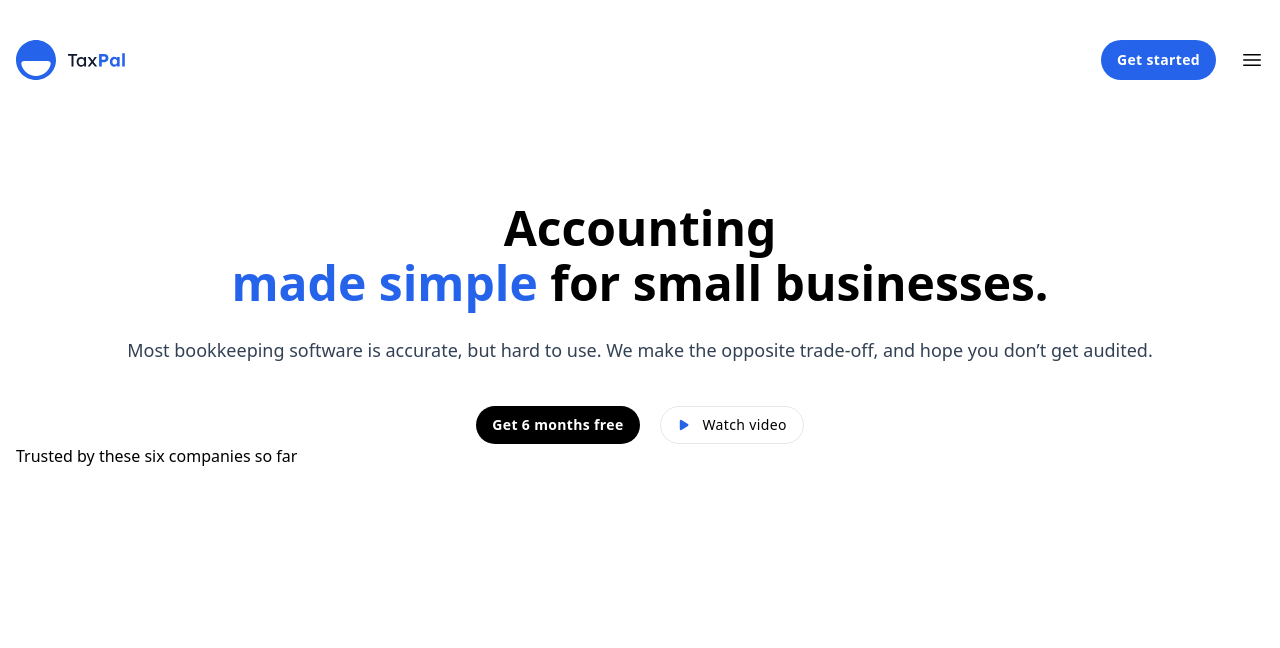
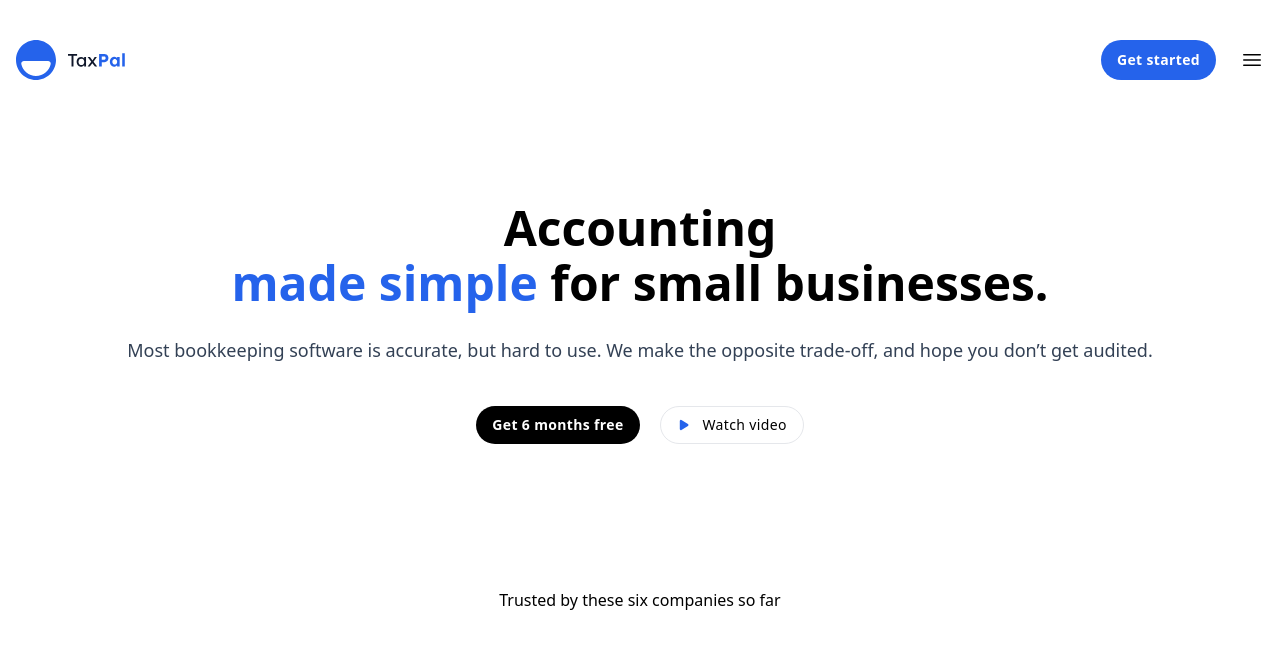
Before and after one commit to amine-omari/Taxpal-clone, a Next.js app: page / in a window 1280 px wide. Shown: the top 648 px of the page. Built offline with nearby package versions, Linux system fonts and the light colour scheme.

Commit message:
fix: style in TrustedCompanies component

```diff
--- a/components/TrustedCompanies.jsx
+++ b/components/TrustedCompanies.jsx
@@ -2,8 +2,8 @@ import React from "react";
 
 const TrustedCompanies = () => {
   return (
-    <div>
-      <div>
+    <div className="mt-36">
+      <div className="text-center">
         <p>Trusted by these six companies so far</p>
       </div>
     </div>
```
